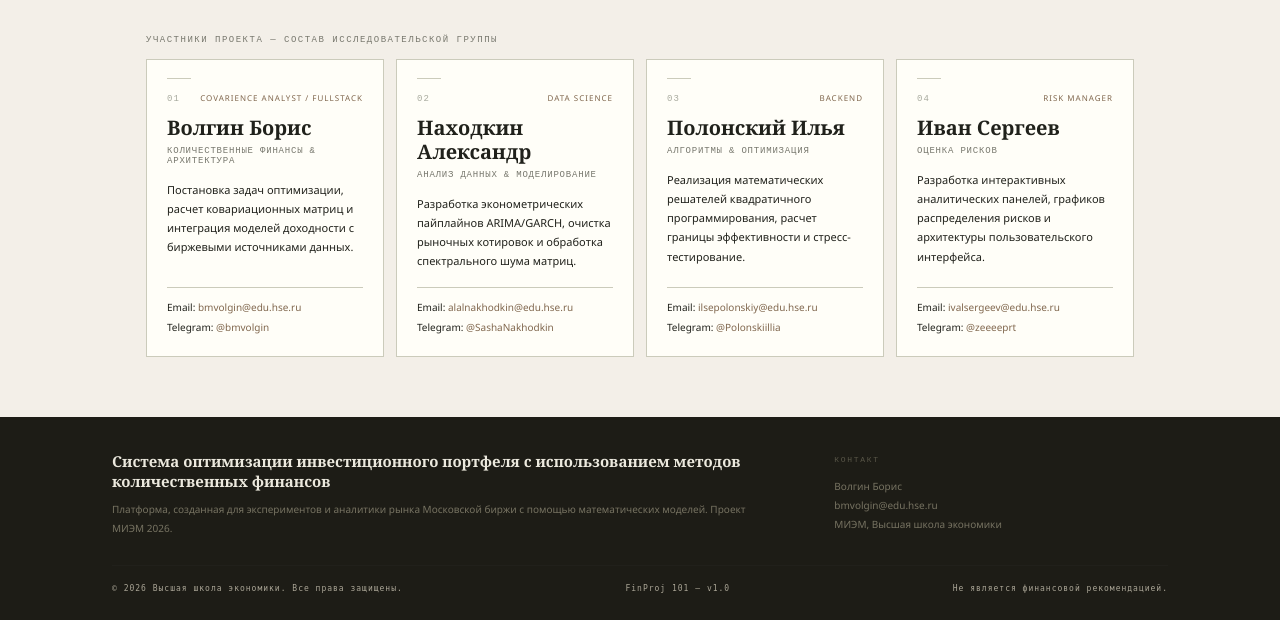
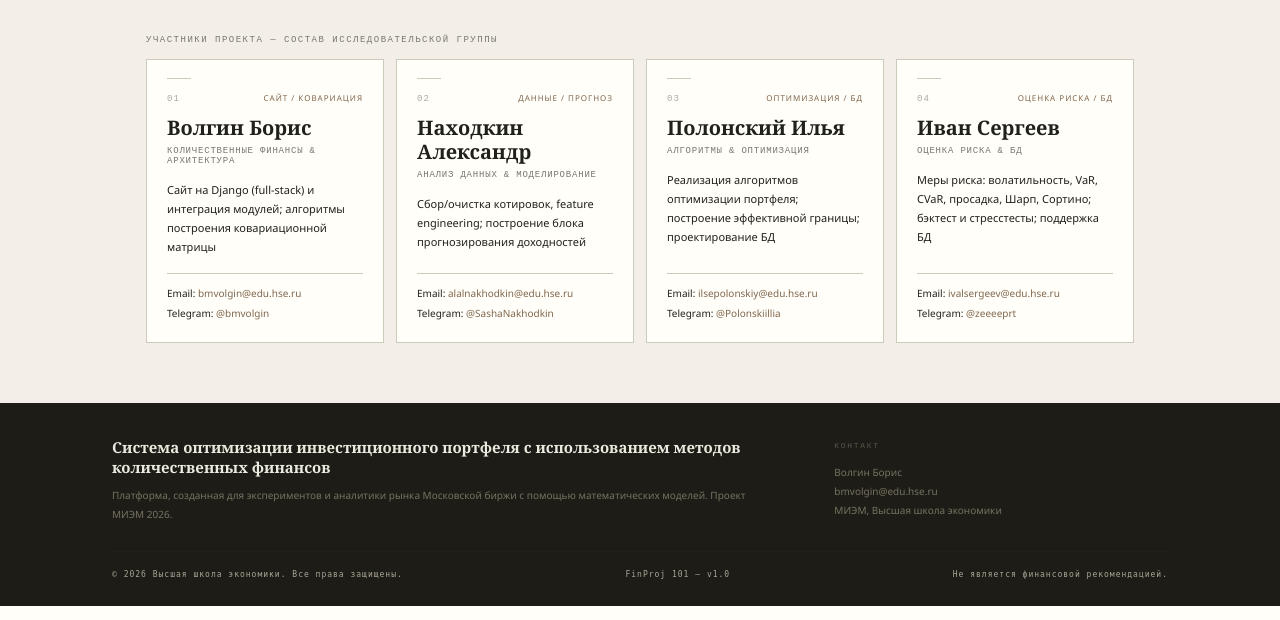
Before and after one commit to bmvolf/Financial_Site_ProjectMIEM, a Django app: page /contact in a window 1280 px wide. Shown: the part 242-862 px from the top of the page. Run offline with Django 5.2, Linux system fonts and the light colour scheme.

Commit message:
changed participant's descriptions

```diff
--- a/MainPage/templates/contact.html
+++ b/MainPage/templates/contact.html
@@ -16,11 +16,11 @@
       <article class="team-card">
         <div class="card-meta">
           <span class="number">01</span>
-          <span class="category">Covarience analyst / Fullstack</span>
+          <span class="category">Сайт / ковариация</span>
         </div>
         <h2>Волгин Борис</h2>
         <p class="role-title">Количественные финансы & Архитектура</p>
-        <p class="bio">Постановка задач оптимизации, расчет ковариационных матриц и интеграция моделей доходности с биржевыми источниками данных.</p>
+        <p class="bio">Сайт на Django (full-stack) и интеграция модулей; алгоритмы построения ковариационной матрицы</p>
         <div class="contact-links">
           <span>Email: <a href="mailto:bmvolgin@edu.hse.ru">bmvolgin@edu.hse.ru</a></span>
           <span>Telegram: <a href="#">@bmvolgin</a></span>
@@ -31,11 +31,11 @@
       <article class="team-card">
         <div class="card-meta">
           <span class="number">02</span>
-          <span class="category">Data Science</span>
+          <span class="category">Данные / прогноз</span>
         </div>
         <h2>Находкин Александр</h2>
         <p class="role-title">Анализ данных & Моделирование</p>
-        <p class="bio">Разработка эконометрических пайплайнов ARIMA/GARCH, очистка рыночных котировок и обработка спектрального шума матриц.</p>
+        <p class="bio">Сбор/очистка котировок, feature engineering; построение блока прогнозирования доходностей</p>
         <div class="contact-links">
           <span>Email: <a href="mailto:dev2@edu.hse.ru">alalnakhodkin@edu.hse.ru</a></span>
           <span>Telegram: <a href="#">@SashaNakhodkin</a></span>
@@ -46,11 +46,11 @@
       <article class="team-card">
         <div class="card-meta">
           <span class="number">03</span>
-          <span class="category">Backend</span>
+          <span class="category">Оптимизация / БД</span>
         </div>
         <h2>Полонский Илья</h2>
         <p class="role-title">Алгоритмы & Оптимизация</p>
-        <p class="bio">Реализация математических решателей квадратичного программирования, расчет границы эффективности и стресс-тестирование.</p>
+        <p class="bio">Реализация алгоритмов оптимизации портфеля; построение эффективной границы; проектирование БД</p>
         <div class="contact-links">
           <span>Email: <a href="mailto:dev3@edu.hse.ru">ilsepolonskiy@edu.hse.ru</a></span>
           <span>Telegram: <a href="#">@Polonskiillia</a></span>
@@ -61,11 +61,11 @@
       <article class="team-card">
         <div class="card-meta">
           <span class="number">04</span>
-          <span class="category">Risk manager</span>
+          <span class="category">Оценка риска / БД</span>
         </div>
         <h2>Иван Сергеев</h2>
-        <p class="role-title">Оценка рисков</p>
-        <p class="bio">Разработка интерактивных аналитических панелей, графиков распределения рисков и архитектуры пользовательского интерфейса.</p>
+        <p class="role-title">Оценка риска & БД</p>
+        <p class="bio">Меры риска: волатильность, VaR, CVaR, просадка, Шарп, Сортино; бэктест и стресстесты; поддержка БД</p>
         <div class="contact-links">
           <span>Email: <a href="mailto:dev4@edu.hse.ru">ivalsergeev@edu.hse.ru</a></span>
           <span>Telegram: <a href="#">@zeeeeprt</a></span>
```
